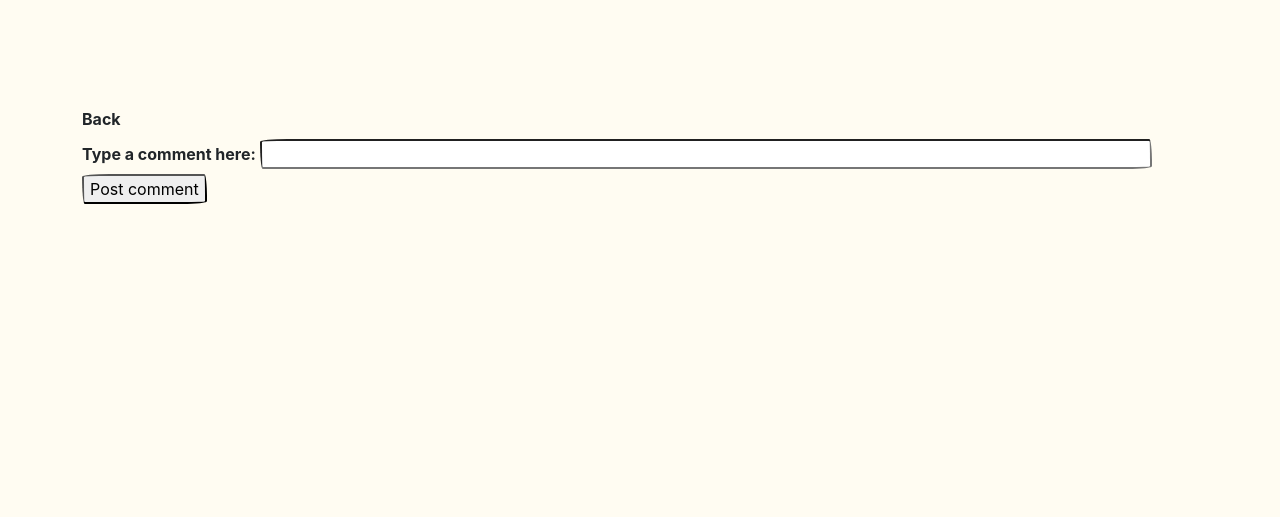
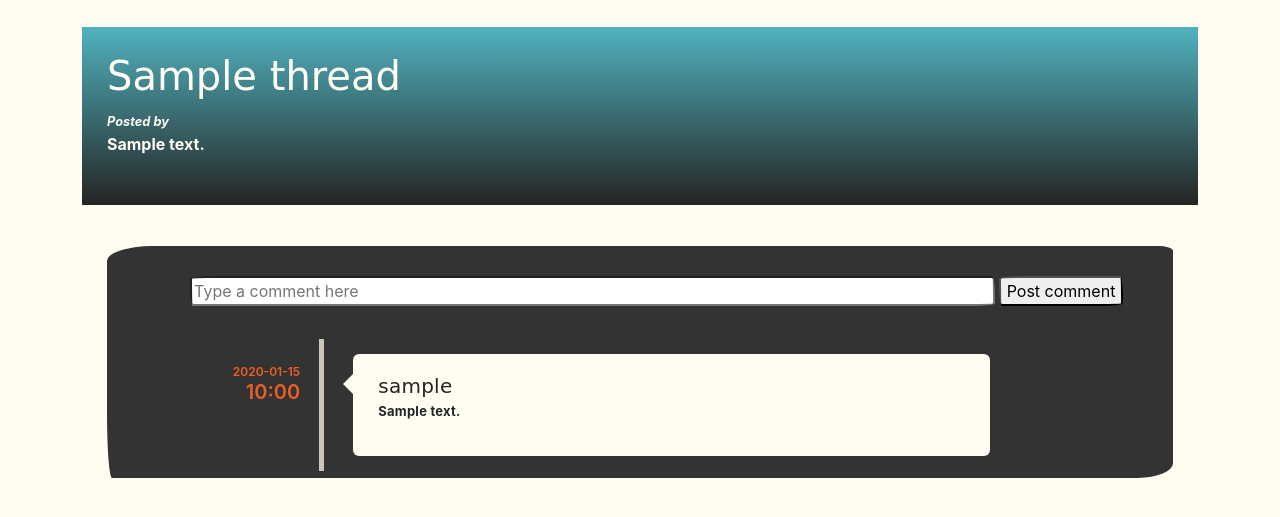
Before and after one commit to Semuca/CITS3403, a Flask app: template app/templates/thread.html in a window 1280 px wide. Shown: the part 53-570 px from the top of the page. Run offline with Flask 3, Linux system fonts and the light colour scheme; tables that the repository leaves empty hold one stand-in row (values such as "Sample post"); the template is opened without the code that fills it: values that come from a table or form of the project are taken from there, most other values are stand-ins (such as "Sample title", 1, 10 or a date in 2020); some libraries are stand-ins or nearby versions; some web fonts are replaced.

Commit message:
Push the correct thread.html page

```diff
--- a/app/templates/thread.html
+++ b/app/templates/thread.html
@@ -7,15 +7,46 @@
 {% endblock %}
 
 {% block bodyBlock %}
-    <div class="container content">
-        <a class="nav-link" href="{{ url_for('main_bp.forum_page') }}">Back</a>
-        <h1 id="title"></h1>
-        <h5 id="description"></h5>
-        <div id="children"></div>
-        <div>
-            <label for="commentText">Type a comment here: </label>
-            <input type="text" id="commentText" required />
-            <input id="submit" type="submit" value="Post comment" />
+    <div class="container">
+        <div class="thread-header">
+            <div class="thread-header-cover"></div>
+            <div class="thread-header-content">
+                <div class="thread-header-info mb-4">
+                    <h1 id="title"> {{ thread.title }}</h1>
+                    <i class="poster"> Posted by {{ thread.poster.username }}</i>
+                    <p id="description"> {{ thread.description }}</p>
+                </div>
+            </div>
+        </div>
+
+        <div class="thread-content">
+            <div class="tab-content p-0">
+                <div class="tab-pane fade active show" id="thread-post">
+                    <div class="list-group mt-3" id="children">
+                        <div class="m-2 post-comment">
+                            <input type="text" id="commentText" placeholder="Type a comment here" required/>
+                            <input id="submit" type="submit" value="Post comment"/>
+                        </div>
+
+                        <ul class="timeline">
+                            {% for i in comments %}
+                                <li>
+                                    <div class="timeline-time">
+                                        <span class="date">{{ i.created_at.date() }}</span>
+                                        <span class="time">{{ i.created_at.time().hour.__str__().zfill(2) }}:{{ i.created_at.time().minute.__str__().zfill(2) }}</span>
+                                    </div>
+                                    <div class="timeline-body">
+                                        <div class="timeline-content">
+                                            <h5 class="comment-username mb-1">{{ i.user.username }}</h5>
+                                            <p>{{ i.comment_text }}</p>
+                                        </div>
+                                    </div>
+                                </li>
+                            {% endfor %}
+                        </ul>
+                    </div>
+                </div>
+            </div>
         </div>
     </div>
 {% endblock %}
```
